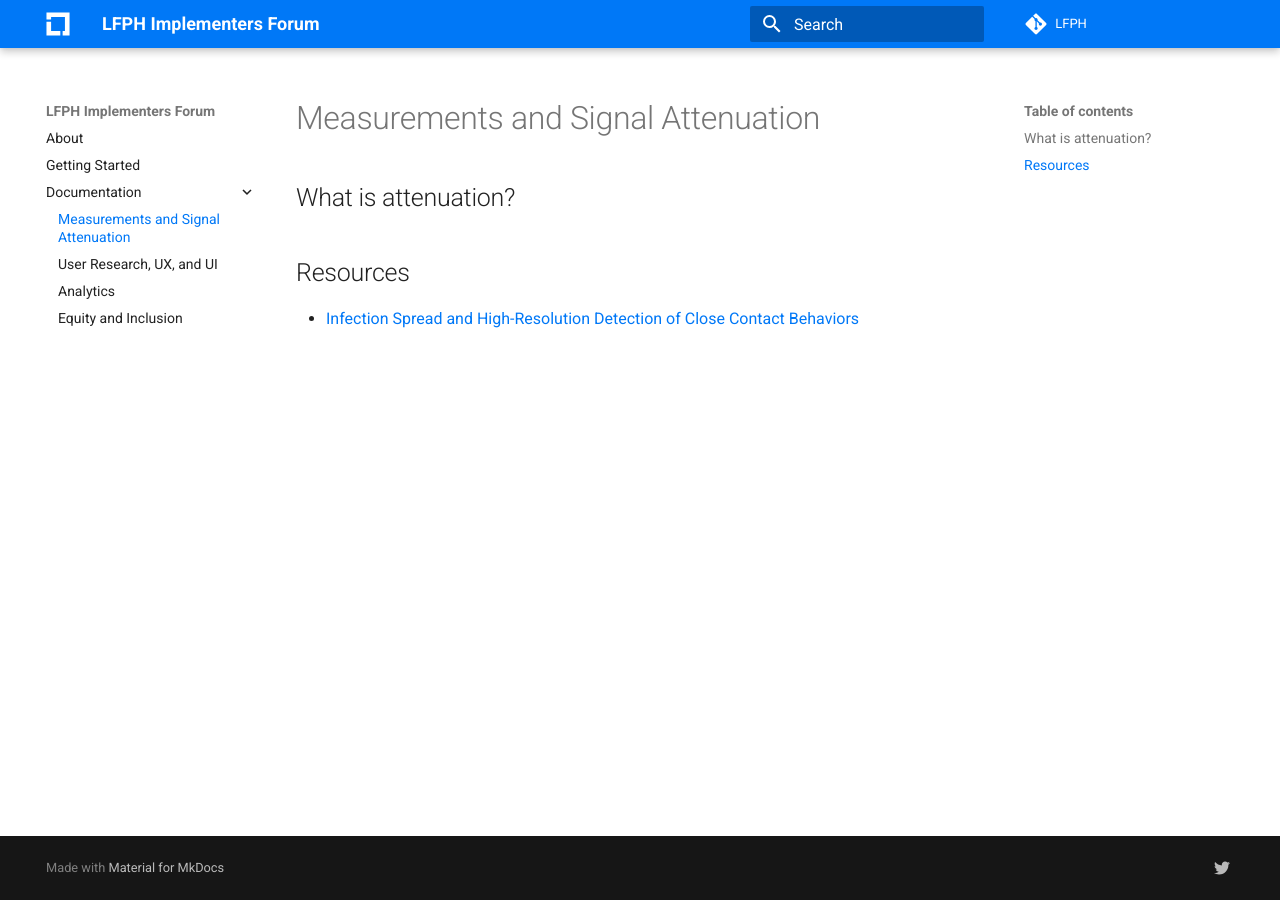
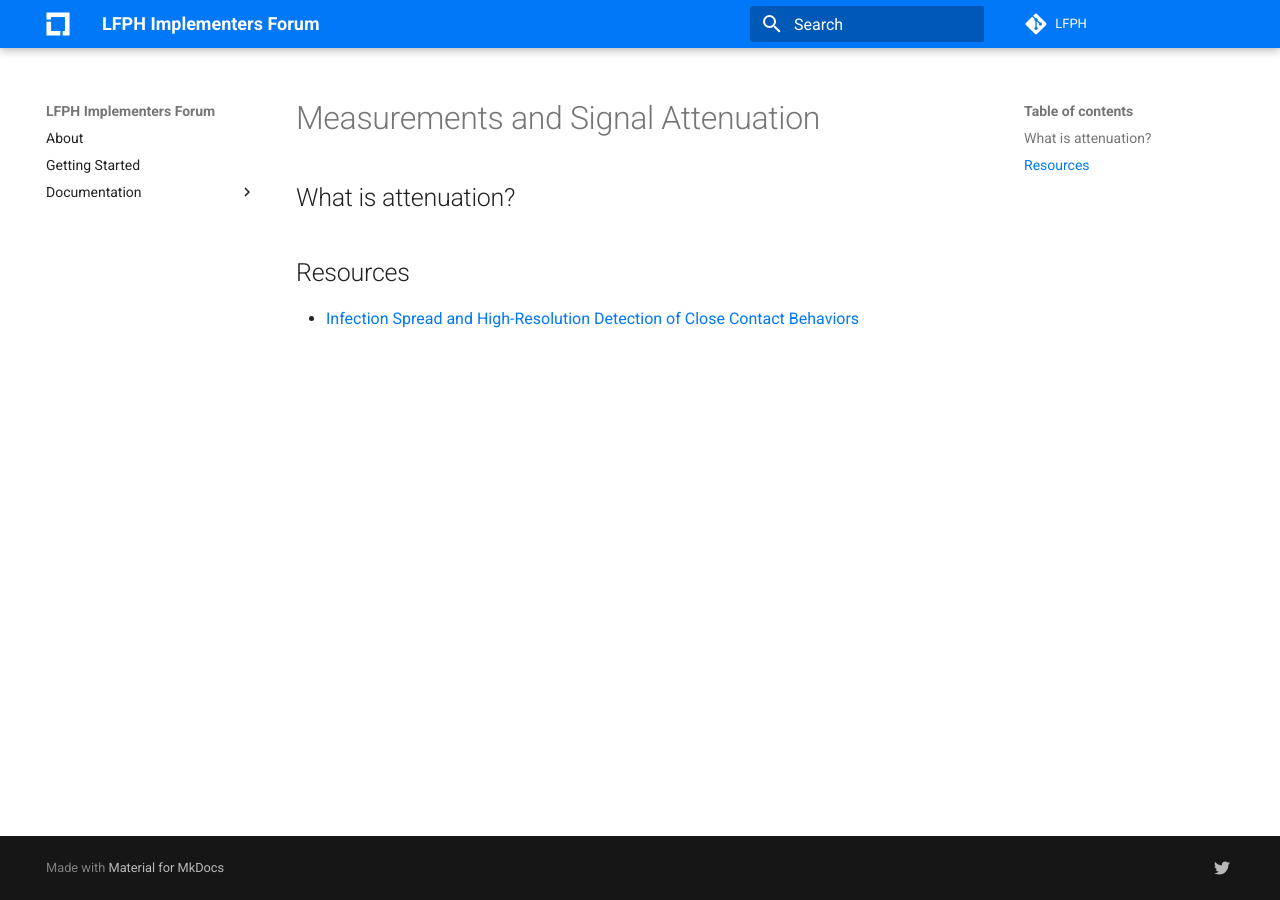
Before and after one commit to lfph/implementers-forum, an MkDocs documentation site: the page built from docs/measurements-and-attenuation.md, in a window 1280 px wide. Built offline with MkDocs 1.6.1 and Material for MkDocs 9.7.7, drawn with Linux system fonts in a browser that asks for light colours; comment, search, counter and statistics services are not loaded.

Commit message:
hide measurements and attenuation (#9)
Co-authored-by: Jenny Wanger <jenny@tcn-coalition.org>

```diff
--- a/mkdocs.yml
+++ b/mkdocs.yml
@@ -15,7 +15,7 @@ nav:
   - 'index.md'
   - 'getting-started.md'
   - 'Documentation':
-    - 'measurements-and-attenuation.md'
+    # - 'measurements-and-attenuation.md'
     - 'user-research.md'
     - 'analytics.md'
     - 'equity-and-inclusion.md'
```
